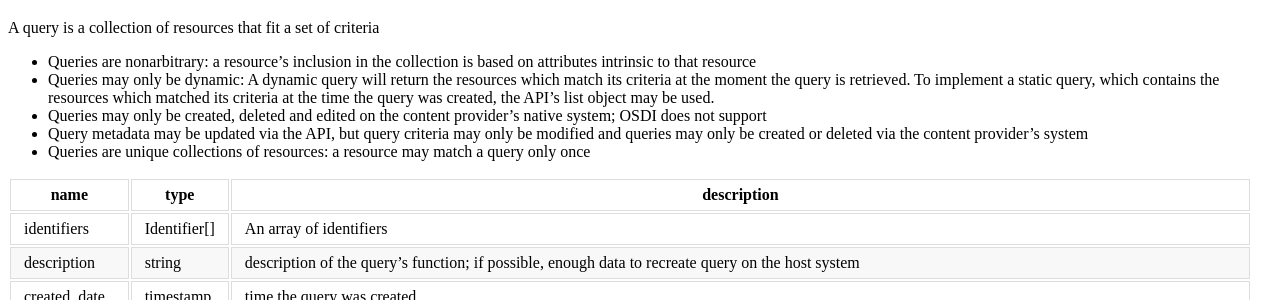
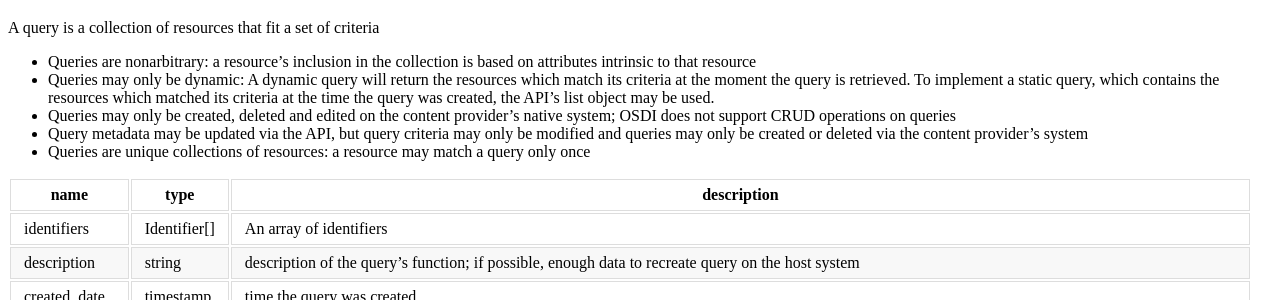
Before and after one commit to opensupporter/osdi-docs, a Jekyll site: the page built from queries.md, in a window 1280 px wide. Shown: the part 312-612 px from the top of the page. Built offline with Jekyll 4.4.1, drawn with Linux system fonts in a browser that asks for light colours; a style sheet for code colours, icons or effects is not loaded.

Commit message:
finishing a sentance

```diff
--- a/queries.md
+++ b/queries.md
@@ -8,7 +8,7 @@ A query is a collection of resources that fit a set of criteria
 
 * Queries are nonarbitrary: a resource's inclusion in the collection is based on attributes intrinsic to that resource
 * Queries may only be dynamic: A dynamic query will return the resources which match its criteria at the moment the query is retrieved. To implement a static query, which contains the resources which matched its criteria at the time the query was created, the API's list object may be used.
-* Queries may only be created, deleted and edited on the content provider's native system; OSDI does not support
+* Queries may only be created, deleted and edited on the content provider's native system; OSDI does not support CRUD operations on queries
 * Query metadata may be updated via the API, but query criteria may only be modified and queries may only be created or deleted via the content provider's system
 * Queries are unique collections of resources: a resource may match a query only once
 
```
